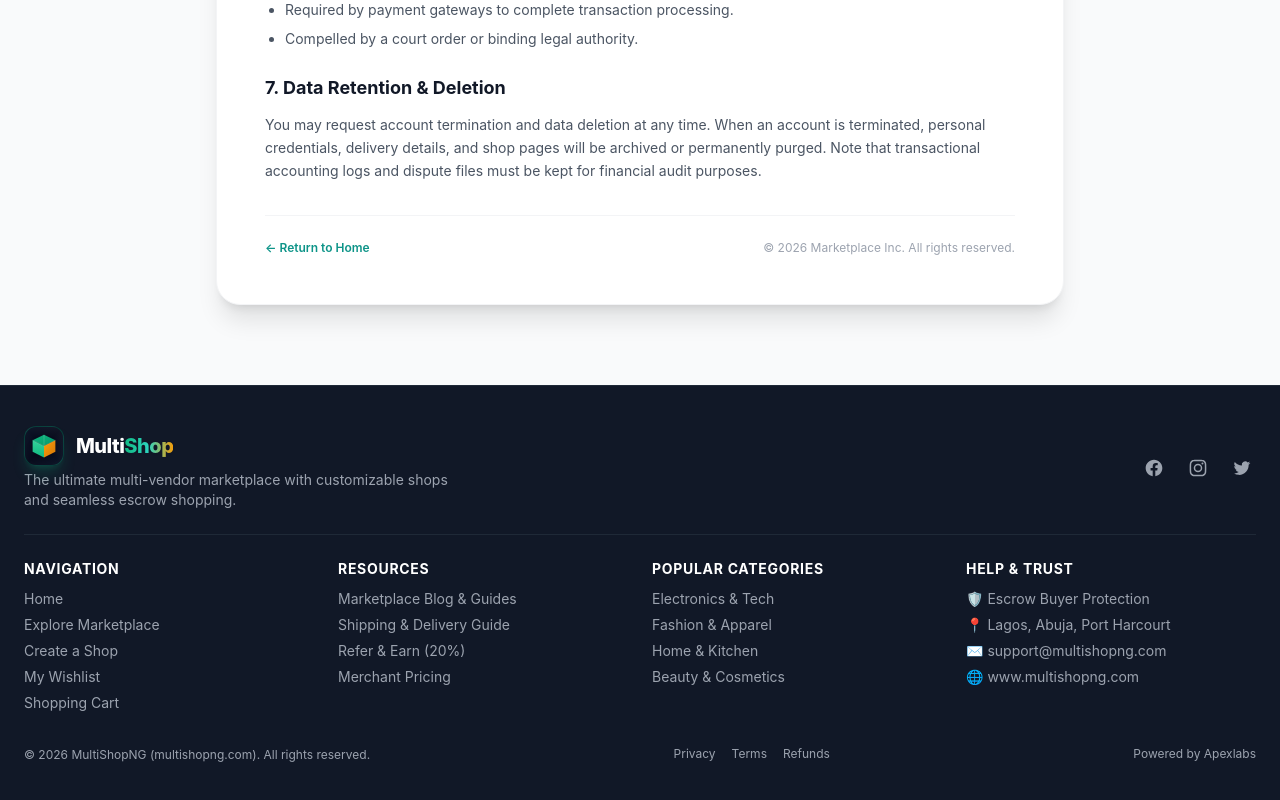
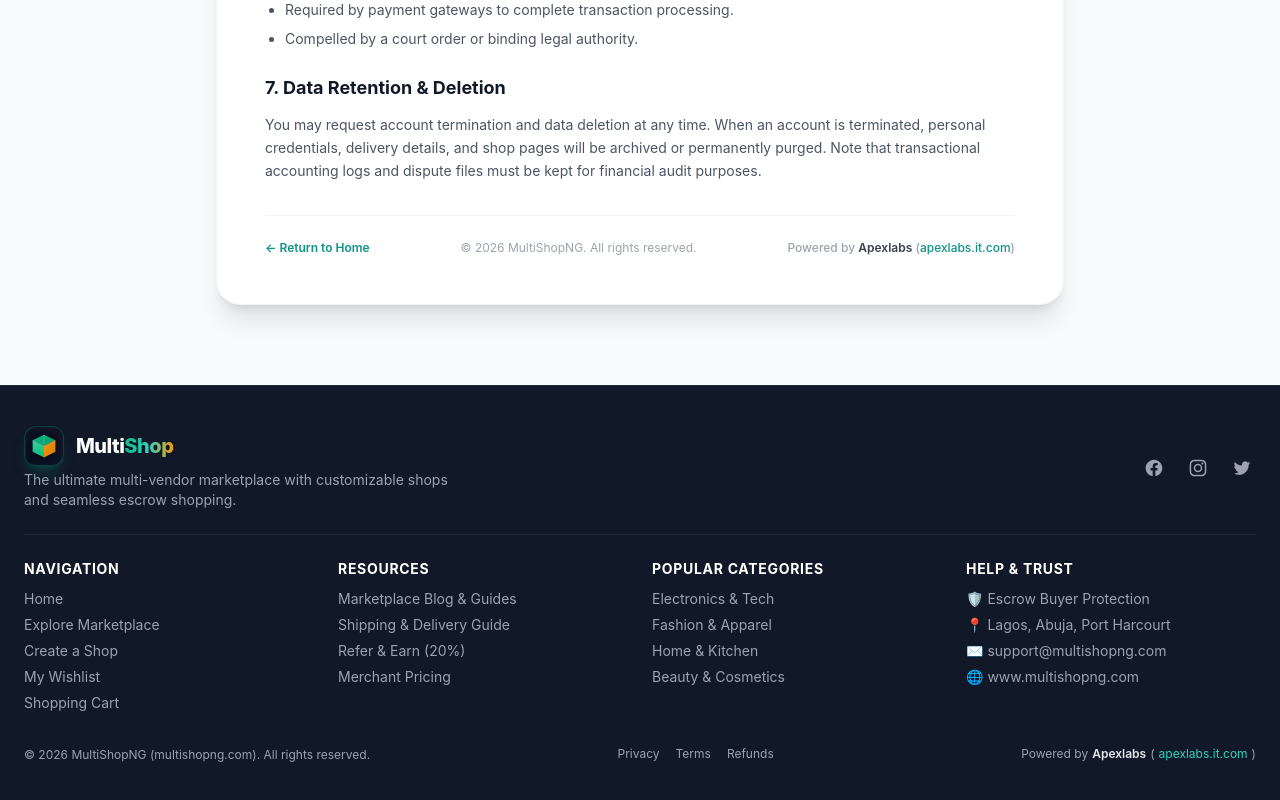
Before and after one commit to leke467/shop, a React (Vite) app in the folder project/: page /privacy in a window 1280 px wide. Shown: the part 1467-2267 px from the top of the page. Built offline with nearby package versions, Linux system fonts and the light colour scheme; no server answers.

Commit message:
feat: add Powered by Apexlabs (apexlabs.it.com) branding to footers

```diff
--- a/project/src/components/navigation/Footer.jsx
+++ b/project/src/components/navigation/Footer.jsx
@@ -93,8 +93,8 @@ function Footer() {
           </div>
 
           <div className="w-full sm:w-auto text-center sm:text-right mt-2 sm:mt-0">
-            <a href="https://apexlabs.it.com" target="_blank" rel="noopener noreferrer" className="text-gray-400 hover:text-gray-200 transition text-xs">
-              Powered by Apexlabs
+            <a href="https://apexlabs.it.com" target="_blank" rel="noopener noreferrer" className="text-gray-400 hover:text-primary-400 transition text-xs inline-flex items-center gap-1">
+              Powered by <span className="text-gray-200 font-semibold">Apexlabs</span> (<span className="text-primary-400 hover:underline">apexlabs.it.com</span>)
             </a>
           </div>
         </div>
--- a/project/src/pages/PrivacyPage.jsx
+++ b/project/src/pages/PrivacyPage.jsx
@@ -106,11 +106,14 @@ export default function PrivacyPage() {
           </div>
 
           {/* Footer Navigation */}
-          <div className="border-t border-gray-100 pt-6 flex justify-between items-center text-xs">
+          <div className="border-t border-gray-100 pt-6 flex flex-col sm:flex-row justify-between items-center text-xs gap-3">
             <Link to="/" className="text-primary-600 hover:text-primary-700 font-semibold">
               ← Return to Home
             </Link>
-            <span className="text-gray-400">© 2026 Marketplace Inc. All rights reserved.</span>
+            <span className="text-gray-400">© 2026 MultiShopNG. All rights reserved.</span>
+            <a href="https://apexlabs.it.com" target="_blank" rel="noopener noreferrer" className="text-gray-400 hover:text-primary-600 font-medium transition">
+              Powered by <span className="font-semibold text-gray-700">Apexlabs</span> (<span className="text-primary-600 hover:underline">apexlabs.it.com</span>)
+            </a>
           </div>
         </motion.div>
       </div>
--- a/project/src/pages/RefundPage.jsx
+++ b/project/src/pages/RefundPage.jsx
@@ -91,11 +91,14 @@ export default function RefundPage() {
           </div>
 
           {/* Footer Navigation */}
-          <div className="border-t border-gray-100 pt-6 flex justify-between items-center text-xs">
+          <div className="border-t border-gray-100 pt-6 flex flex-col sm:flex-row justify-between items-center text-xs gap-3">
             <Link to="/" className="text-primary-600 hover:text-primary-700 font-semibold">
               ← Return to Home
             </Link>
-            <span className="text-gray-400">© 2026 Marketplace Inc. All rights reserved.</span>
+            <span className="text-gray-400">© 2026 MultiShopNG. All rights reserved.</span>
+            <a href="https://apexlabs.it.com" target="_blank" rel="noopener noreferrer" className="text-gray-400 hover:text-primary-600 font-medium transition">
+              Powered by <span className="font-semibold text-gray-700">Apexlabs</span> (<span className="text-primary-600 hover:underline">apexlabs.it.com</span>)
+            </a>
           </div>
         </motion.div>
       </div>
--- a/project/src/pages/TermsPage.jsx
+++ b/project/src/pages/TermsPage.jsx
@@ -117,11 +117,14 @@ export default function TermsPage() {
           </div>
 
           {/* Footer Navigation */}
-          <div className="border-t border-gray-100 pt-6 flex justify-between items-center text-xs">
+          <div className="border-t border-gray-100 pt-6 flex flex-col sm:flex-row justify-between items-center text-xs gap-3">
             <Link to="/" className="text-primary-600 hover:text-primary-700 font-semibold">
               ← Return to Home
             </Link>
             <span className="text-gray-400">© 2026 MultiShopNG. All rights reserved.</span>
+            <a href="https://apexlabs.it.com" target="_blank" rel="noopener noreferrer" className="text-gray-400 hover:text-primary-600 font-medium transition">
+              Powered by <span className="font-semibold text-gray-700">Apexlabs</span> (<span className="text-primary-600 hover:underline">apexlabs.it.com</span>)
+            </a>
           </div>
         </motion.div>
       </div>
```
